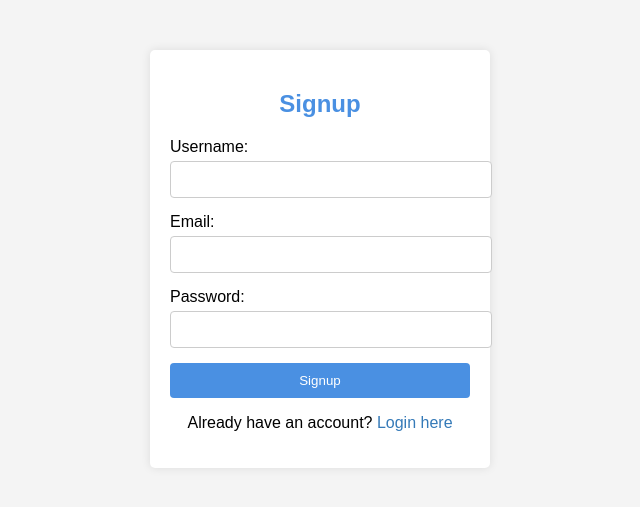
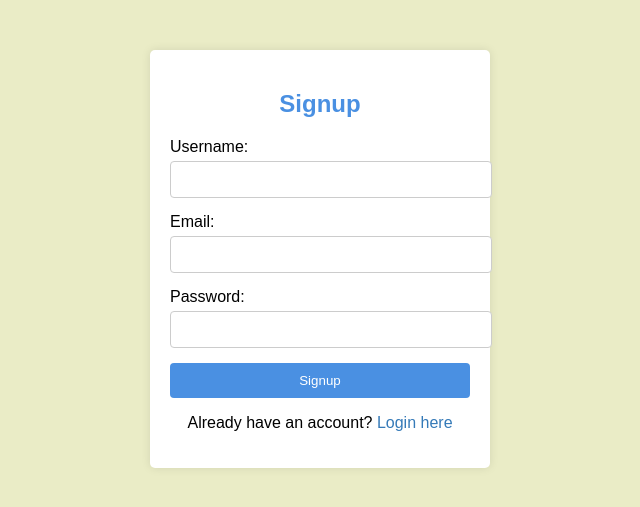
Before and after one commit to SaHiLx23/Penetration_Testing_on_Website, a Flask app: page /signup in a window 1280 px wide. Shown: the top 507 px of the page, without its empty margins (320-960 px from the left). Run offline with Flask 3, Linux system fonts and the light colour scheme.

Commit message:
Update styles.css

```diff
--- a/static/styles.css
+++ b/static/styles.css
@@ -1,6 +1,6 @@
 body {
     font-family: Arial, sans-serif;
-    background-color: #f4f4f4;
+    background-color: #EAECC6;
     margin: 0;
     padding: 0;
 }
```
